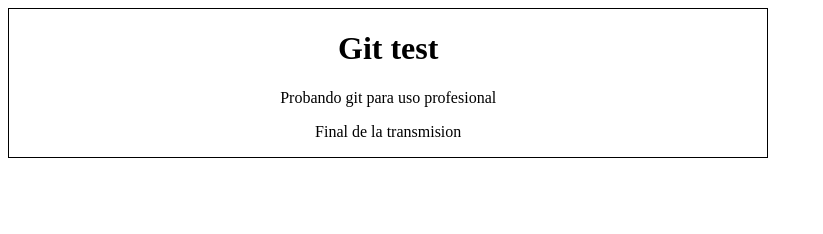
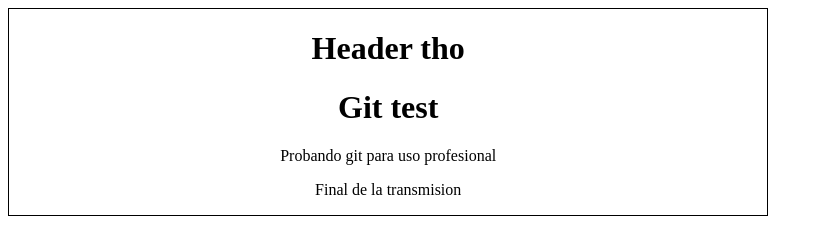
Before and after one commit to caastech/git-course, a plain HTML site: page index.html in a window 1280 px wide. Shown: the whole page, without its empty margins (0-823 px from the left). Drawn offline with Linux system fonts and the light colour scheme.

Commit message:
Inicio del Header

```diff
--- a/index.html
+++ b/index.html
@@ -10,7 +10,9 @@
 <body>
     <div id="container">
         <div id="post">
-
+            <div id="header">
+                <h1>Header tho</h1>
+            </div>
             <h1>Git test</h1>
             <p>Probando git para uso profesional</p>
             <p>Final de la transmision</p>
```
